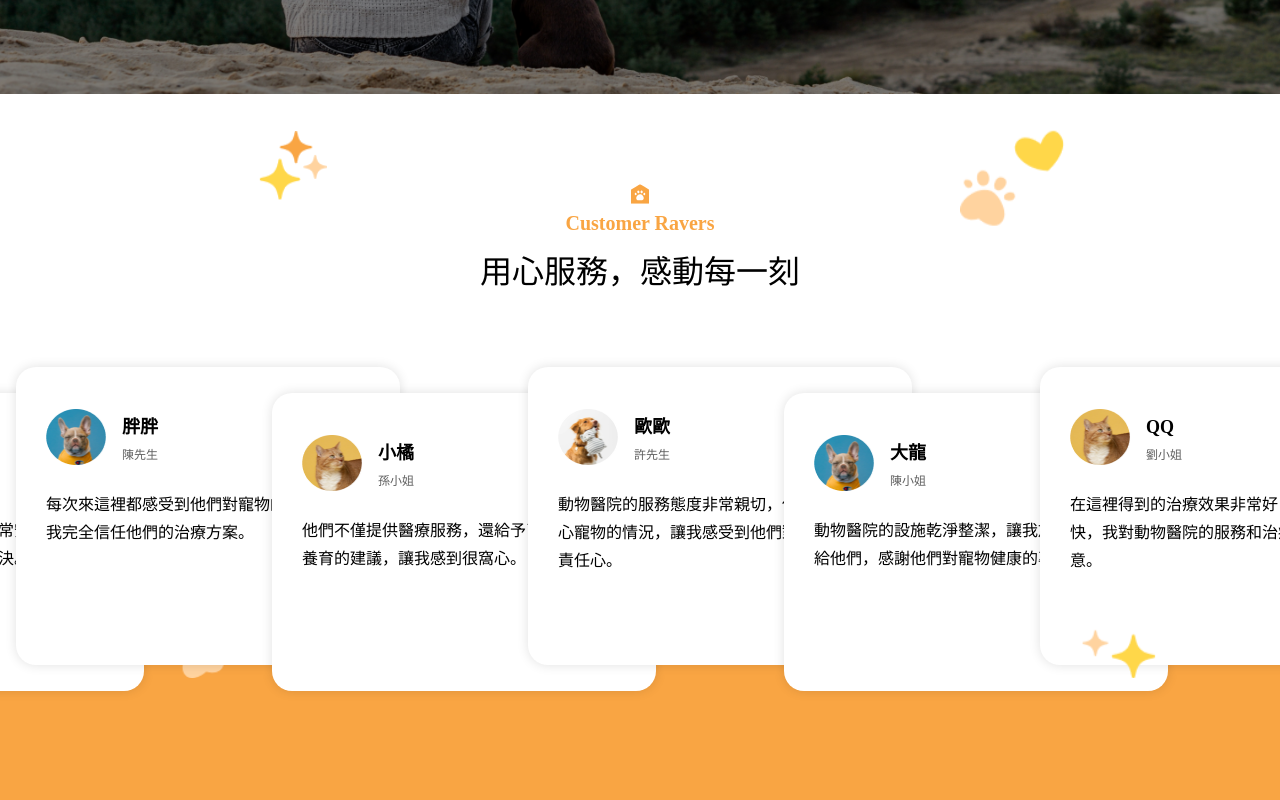
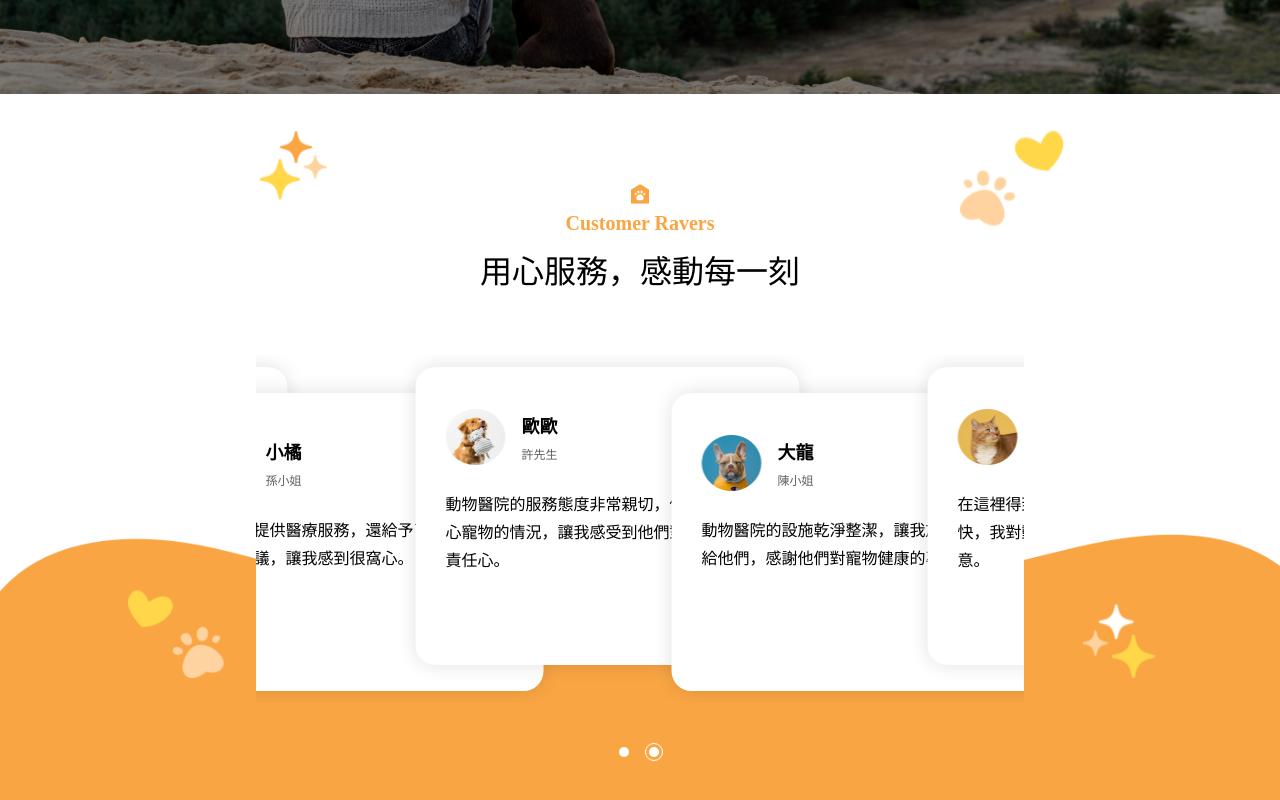
Before and after one commit to Ray625/vet-web, a React (Create React App) app: page / in a window 1280 px wide. Shown: the part 2322-3122 px from the top of the page. Built offline with nearby package versions, Linux system fonts and the light colour scheme; the HTML template or start-up script is replaced by a standard one.

Commit message:
style: resize reviews slider

```diff
--- a/src/components/homepage_reviews.jsx
+++ b/src/components/homepage_reviews.jsx
@@ -89,13 +89,13 @@ const Card = ({ props }) => {
 const CardSlider = () => {
   const settings = {
     arrows: false,
-    dots: false,
+    dots: true,
     infinite: true,
-    slidesToShow: 5,
-    slidesToScroll: 1,
+    slidesToShow: 3,
+    slidesToScroll: 3,
     autoplay: true,
-    speed: 3000,
-    autoplaySpeed: 3000,
+    speed: 2000,
+    autoplaySpeed: 5000,
     cssEase: "ease",
     pauseOnHover: false,
   };
--- a/src/styles/homepage_reviews.module.scss
+++ b/src/styles/homepage_reviews.module.scss
@@ -65,7 +65,7 @@
 
 .cardSlider {
   padding-top: 60px;
-  width: 100%;
+  width: 60%;
   height: 280px;
   ul {
     position: absolute;
@@ -78,10 +78,10 @@
   height: 234px;
   border-radius: 20px;
   background-color: style.$white;
-  margin: 0 16px;
+  margin: 0 auto;
   padding: 32px 30px 32px 30px;
   position: relative;
-  box-shadow: 0px 0px 12px 0px #0000001F;
+  box-shadow: 0px 0px 20px 0px #0000001F;
 }
 
 .iconDot {
```
